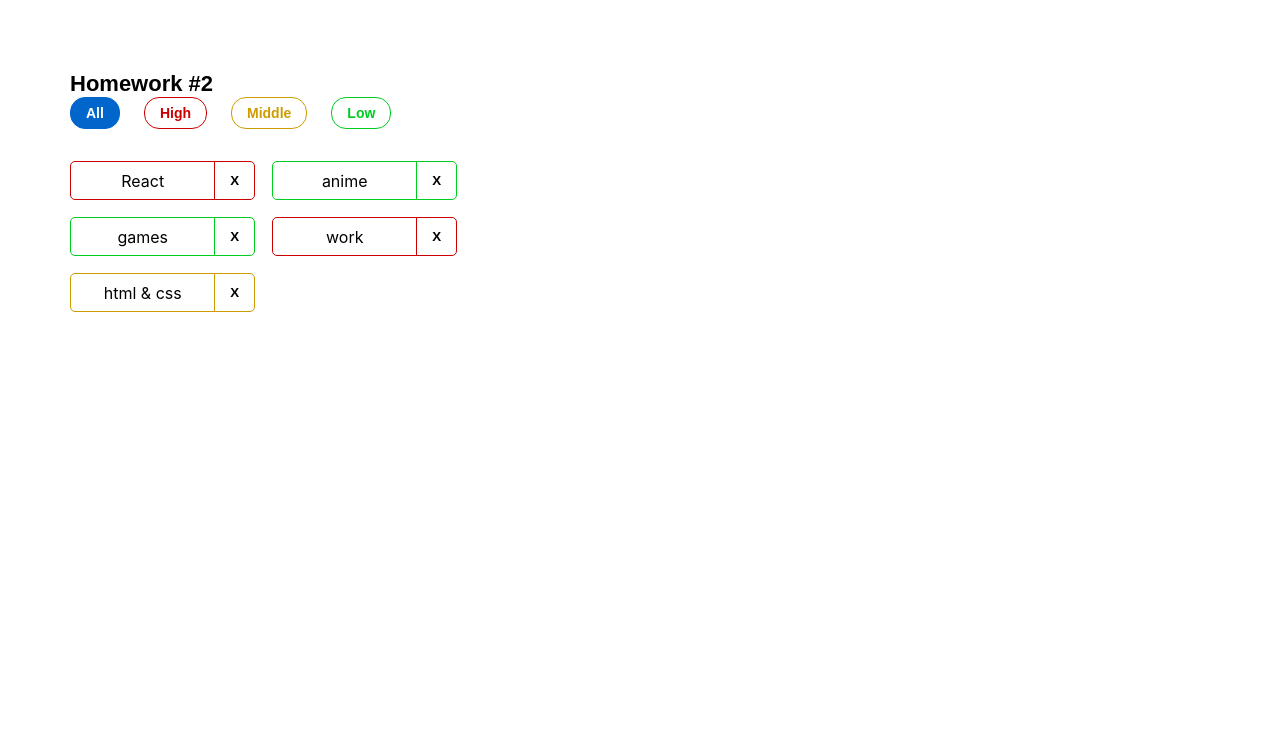
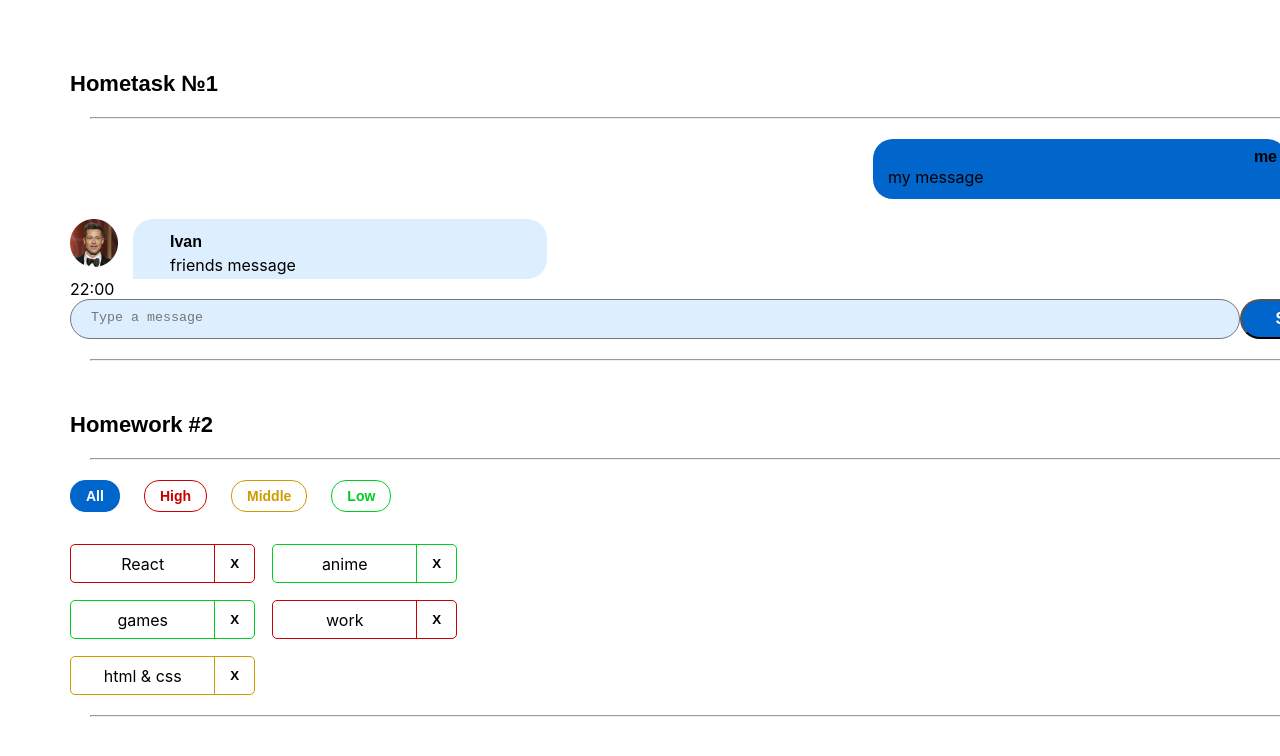
Before and after one commit to gem4ik/hwWithAutoCheck, a React (Create React App) app: page / in a window 1280 px wide. Shown: the top 756 px of the page. Built offline with nearby package versions, Linux system fonts and the light colour scheme.

Commit message:
hw2 done

```diff
--- a/src/s1-main/App.tsx
+++ b/src/s1-main/App.tsx
@@ -6,8 +6,7 @@
 function App() {
     return (
         <div className={s.App}>
-            {/*<HW1/>*/}
-            {/*раскомментировать по ходу выполнения*/}
+            <HW1/>
             <div className={s.Hw2}>
                 <HW2/>
             </div>
--- a/src/s2-homeworks/hw01/HW1.tsx
+++ b/src/s2-homeworks/hw01/HW1.tsx
@@ -48,6 +48,7 @@
     return (
         <div id={'hw1'}>
             <div className={s2.hwTitle}>Hometask №1</div>
+            <hr/>
             <div className={s2.hw}>
                 {/*проверка отображения (не менять)*/}
                 <div className={s2.display}>
@@ -58,6 +59,7 @@
                 {/*для автоматической проверки дз (не менять)*/}
                 <MessageSender M={Message} />
             </div>
+            <hr/>
         </div>
     )
 }
--- a/src/s2-homeworks/hw02/HW2.tsx
+++ b/src/s2-homeworks/hw02/HW2.tsx
@@ -2,21 +2,6 @@
 import Affairs from './affairs/Affairs'
 import s2 from '../../s1-main/App.module.css'
 
-/*
-* 1 - описать типы AffairPriorityType, AffairType
-* 2 - указать нужный тип для defaultAffairs
-* 3 - дописать типы и логику функции filterAffairs и проверить её тестами
-* 4 - выполнить пункт 3 для функции deleteAffair
-* 5 - указать нужный тип в useState с affairs
-* 6 - дописать тип и логику функции deleteAffairCallback
-* 7 - в файле Affairs.tsx дописать типизацию пропсов
-* 8 - в файле Affairs.tsx дописать логику функций setAll, setHigh, setMiddle, setLow
-* 9 - в файле Affair.tsx дописать типизацию пропсов
-* 10 - в файле Affair.tsx дописать функции deleteCallback и использовать
-* 11 - в файле Affair.tsx отобразить приходящие данные
-* */
-
-// types
 export type AffairPriorityType = "low" | "high" | "middle" //
 export type AffairType = {
     _id: number
@@ -25,28 +10,26 @@
 }
 export type FilterType = 'all' | AffairPriorityType
 
-// constants
 const defaultAffairs: Array<AffairType> = [
-    {_id: 1, name: 'React', priority: 'high'}, // студенты могут изменить содержимое name и количество элементов в массиве, ...priority не менять!
+    {_id: 1, name: 'React', priority: 'high'},
     {_id: 2, name: 'anime', priority: 'low'},
     {_id: 3, name: 'games', priority: 'low'},
     {_id: 4, name: 'work', priority: 'high'},
     {_id: 5, name: 'html & css', priority: 'middle'},
 ]
 
-// pure helper functions
 export const filterAffairs = (affairs: Array<AffairType>, filter: FilterType): Array<AffairType> => {
     if (filter === "low") return affairs.filter(a=>a.priority === 'low')
     if (filter === "middle") return affairs.filter(a=>a.priority === 'middle')
     if (filter === "high")return affairs.filter(a=>a.priority === 'high')
-    return affairs // need to fix
+    return affairs
 }
 export const deleteAffair = (affairs: Array<AffairType>, _id:number): Array<AffairType> => {
     return affairs.filter((a)=>a._id !== _id)
 }
 
 function HW2() {
-    const [affairs, setAffairs] = useState<Array<AffairType>>(defaultAffairs) // need to fix any
+    const [affairs, setAffairs] = useState<Array<AffairType>>(defaultAffairs)
     const [filter, setFilter] = useState<FilterType>('all')
 
     const filteredAffairs = filterAffairs(affairs, filter)
@@ -59,14 +42,16 @@
     return (
         <div id={'hw2'}>
             <div className={s2.hwTitle}>Homework #2</div>
+            <hr/>
             <div className={s2.hw}>
                 <Affairs
                     data={filteredAffairs}
-                    filter={filter}          // ого useState передаем!
-                    setFilter={setFilter}    // ого useState передаем!
+                    filter={filter}
+                    setFilter={setFilter}
                     deleteAffairCallback={deleteAffairCallback}
                 />
             </div>
+            <hr/>
         </div>
     )
 }
--- a/src/s2-homeworks/hw02/affairs/Affairs.module.css
+++ b/src/s2-homeworks/hw02/affairs/Affairs.module.css
@@ -53,3 +53,7 @@
     flex-wrap: wrap;
     max-width: 450px;
 }
+
+hr {
+    margin: 20px;
+}
--- a/src/s2-homeworks/hw02/affairs/Affairs.tsx
+++ b/src/s2-homeworks/hw02/affairs/Affairs.tsx
@@ -4,28 +4,24 @@
 import s from './Affairs.module.css'
 
 type AffairsPropsType = {
-    data: Array<AffairType> // need to fix any
-    setFilter: (filter: FilterType)=> void  //(filter: FilterType) => void -запоминай, как типизируется useState
-    deleteAffairCallback: ()=> void  //не забывай, что функция сюда приехала не пустой
+    data: Array<AffairType>
+    setFilter: (filter: FilterType)=> void
+    deleteAffairCallback: (_id:number)=> void
     filter: FilterType
 }
 
 function Affairs(props: AffairsPropsType) {
     const setAll = () => {
         props.setFilter('all')
-        //пропс.setFilter('all')
     }
     const setHigh = () => {
         props.setFilter('high')
-        // need to fix
     }
     const setMiddle = () => {
         props.setFilter('middle')
-        // need to fix
     }
     const setLow = () => {
         props.setFilter('low')
-        // need to fix
     }
 
     const cnAll = s.button + ' ' + s.all + (props.filter === 'all' ? ' ' + s.active : '')
@@ -33,16 +29,9 @@
     const cnMiddle = s.button + ' ' + s.middle + (props.filter === 'middle' ? ' ' + s.active : '')
     const cnLow = s.button + ' ' + s.low + (props.filter === 'low' ? ' ' + s.active : '')
 
-
-    // создаем переменную=мапим наши данные (affairs)=>{
-    // <вызываем компоненту <Affair в которую передаем глубже необходимые данные
-    // в том числе колбэк deleteAffairCallback
-    // />}
-    // получается, что мы мапим массив, но он не отрисовывается тут же, а погружается
-    // глубже в компоненту <Affair/> где произойдет отрисовка
     const mappedAffairs = props.data.map((a: AffairType) => (
         <Affair
-            key={a._id} // кеи ОБЯЗАТЕЛЬНЫ в 99% - так что лучше их писать всегда при создании компонент в мапе
+            key={a._id}
             affair={a}
             deleteAffairCallback={props.deleteAffairCallback}
         />
@@ -80,9 +69,6 @@
                     Low
                 </button>
             </div>
-            {/*Вот то что мы мапили на стр40 здесь используем. Можно было конечно прямо*/}
-            {/*здесь мапить и разводить болото, но мы решили работать по красивому и*/}
-            {/*все вынесли*/}
             <div className={s.affairs}>{mappedAffairs}</div>
         </div>
     )
--- a/src/s2-homeworks/hw02/affairs/affair/Affair.tsx
+++ b/src/s2-homeworks/hw02/affairs/affair/Affair.tsx
@@ -5,20 +5,12 @@
 
 type AffairPropsType = {
     affair: AffairType
-    deleteAffairCallback: (_id:number)=> void // need to fix any
+    deleteAffairCallback: (_id:number)=> void
 }
 
 function Affair(props: AffairPropsType) {
     const deleteCallback = () => {
         props.deleteAffairCallback(props.affair._id)
-        // need to fix
-        // пропс.функция(мне нужен _id)
-        // давайте проследим боевой путь это функции, или как она будет всплывать:
-        // открывай в нескольких окнах и следи:
-        // отсюда она всплывет в компоненту Affairs вместе с _id ->
-        // далее из Affairs всплывет в HW2->
-        // в HW2 находим deleteAffairCallback- это и есть наш клиент ->
-        // deleteAffairCallback вызовет setAffairs(...) и   deleteAffair(...)
     }
 
     const nameClass = s.name + ' ' + s2[props.affair.priority]
@@ -34,18 +26,14 @@
                 {props.affair.name}
             </div>
             <div id={'hw2-priority-' + props.affair._id} hidden>
-                {/*создаёт студент*/}
                 {props.affair._id}
-                {/**/}
             </div>
 
             <button
                 id={'hw2-button-delete-' + props.affair._id}
                 className={buttonClass}
                 onClick={deleteCallback}>
-                {/*текст кнопки могут изменить студенты*/}
                 X
-                {/**/}
             </button>
         </div>
     )
```
